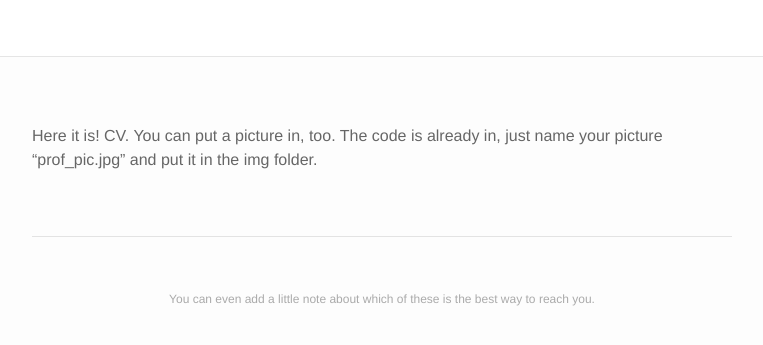
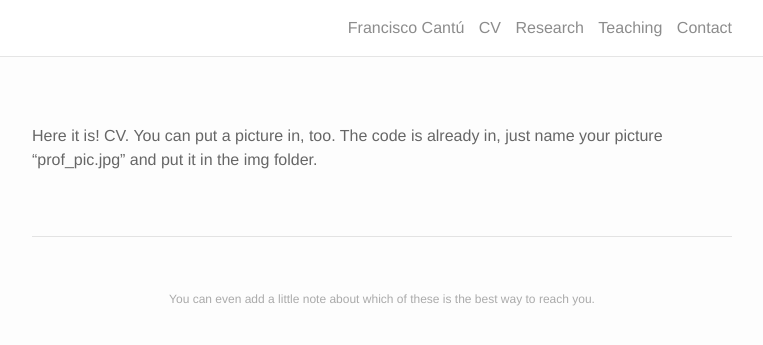
Before and after one commit to franciscocantu/franciscocantu.github.io, a Jekyll site: the page built from cv.md, in a window 1280 px wide. Shown: the top 345 px of the page, without its empty margins (258-1021 px from the left). Built offline with Jekyll 4.4.1, drawn with Linux system fonts in a browser that asks for light colours; nearby versions of some CDN libraries.

Commit message:
Update header.html

```diff
--- a/_includes/header.html
+++ b/_includes/header.html
@@ -6,13 +6,11 @@
 
       <div class="trigger">
         <!-- {{ site.title }} instead of blog -->
-        {% assign sorted_pages = site.pages | sort:"order" %}
-        {% for page in sorted.pages %}
-          {% if page.title %}
-          <a class="page-link" href="{{ page.url | prepend: site.baseurl }}">{{ page.title }}</a>
-          {% endif %}
-        {% endfor %}
-
+        <a class="page-link" href="/">Francisco Cantú</a>
+        <a class="page-link" href="/cv">CV</a>
+        <a class="page-link" href="/research">Research</a>
+        <a class="page-link" href="/teaching">Teaching</a>
+        <a class="page-link" href="/contact">Contact</a>
       </div>
     </nav>
 
```
